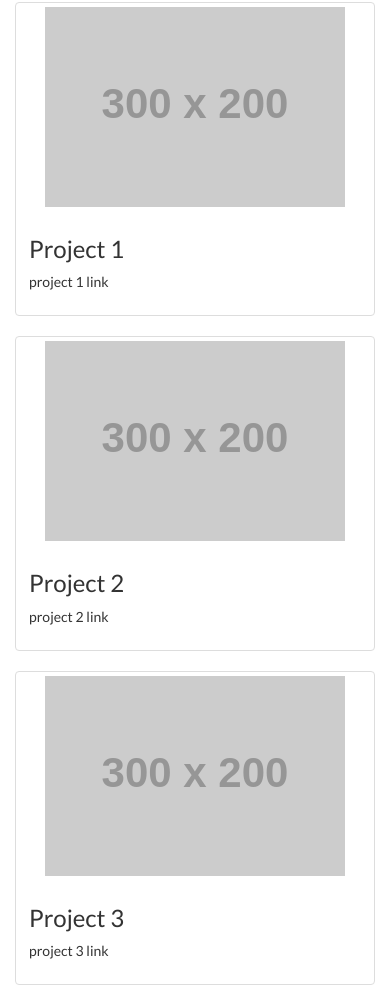
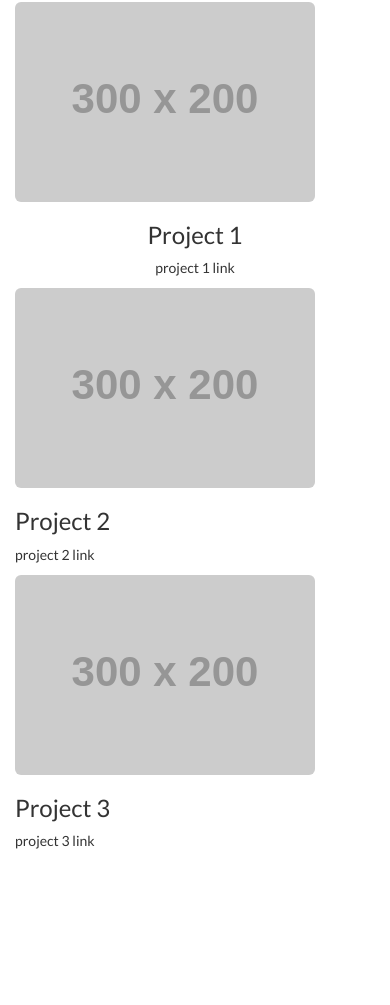
Before and after one commit to iraquitan/udacity-fsnd-p1-portfolio, a plain HTML site: page index.html in a window 390 px wide. Shown: the part 542-1547 px from the top of the page. After the commit the page ends 1403 px from the top, so only its background shows below. Drawn offline with nearby package versions, Linux system fonts and the light colour scheme; placeholder pictures from the web are drawn by us.

Commit message:
style: Some changes to improve layout
Projects not using bootstrap thumbnail class anymore, images are now
responsive and rounded usong bootstrap, also change the columns for the
header.

```diff
--- a/index.html
+++ b/index.html
@@ -17,49 +17,43 @@
 <body>
 <div class="container">
   <header class="row page-header">
-    <div class="col-xs-4 col-md-6">
-      <!--<img src="https://dl.dropboxusercontent.com/u/15994144/yasai_logo.png" alt="Logo">-->
-      <img src="http://placehold.it/100x100" alt="Logo">
+    <div class="col-xs-3 col-md-6">
+      <!--<img src="https://dl.dropboxusercontent.com/u/15994144/yasai_logo.png" class="img-responsive" alt="Logo">-->
+      <img src="http://placehold.it/100x100" class="img-responsive" alt="Logo">
     </div>
-    <div class="col-xs-8 col-md-6">
+    <div class="col-xs-9 col-md-6">
       <h1 class="text-right">Iraquitan Cordeiro Filho</h1>
       <h4 class="text-right">Full Stack Web Developer</h4>
     </div>
   </header>
-  <!--Insert header image-->
+  <!--Header image-->
   <img src="https://static.pexels.com/photos/21824/coffee-wooden-mac-theme-good-morning-21824.jpg" class="img-responsive img-rounded" alt="Header image">
-  <!--Insert Featured Work-->
+  <!--Featured Work-->
   <div class="row">
     <div class="col-xs-12">
-      <h2 class="feat-work">Featured Work</h2>
+      <h2 id="feat-work-txt">Featured Work</h2>
     </div>
   </div>
   <section class="row">
-    <article class="col-sm-6 col-md-4">
-      <div class="thumbnail">
-        <img src="http://placehold.it/300x200" alt="Tech image 1">
-        <div class="caption">
-          <h3>Project 1</h3>
-          <p>project 1 link</p>
-        </div>
+    <article class="col-sm-6 col-md-4 text-center">
+      <div class="project">
+        <img src="http://placehold.it/300x200" class="img-responsive img-rounded" alt="Project image 1">
+        <h3>Project 1</h3>
+        <p>project 1 link</p>
       </div>
     </article>
     <article class="col-sm-6 col-md-4">
-      <div class="thumbnail">
-        <img src="http://placehold.it/300x200" alt="Tech image 2">
-        <div class="caption">
-          <h3>Project 2</h3>
-          <p>project 2 link</p>
-        </div>
+      <div class="project">
+        <img src="http://placehold.it/300x200" class="img-responsive img-rounded" alt="Project image 2">
+        <h3>Project 2</h3>
+        <p>project 2 link</p>
       </div>
     </article>
     <article class="col-sm-6 col-md-4">
-      <div class="thumbnail">
-        <img src="http://placehold.it/300x200" alt="Tech image 3">
-        <div class="caption">
-          <h3>Project 3</h3>
-          <p>project 3 link</p>
-        </div>
+      <div class="project">
+        <img src="http://placehold.it/300x200" class="img-responsive img-rounded" alt="Project image 3">
+        <h3>Project 3</h3>
+        <p>project 3 link</p>
       </div>
     </article>
   </section>
```
